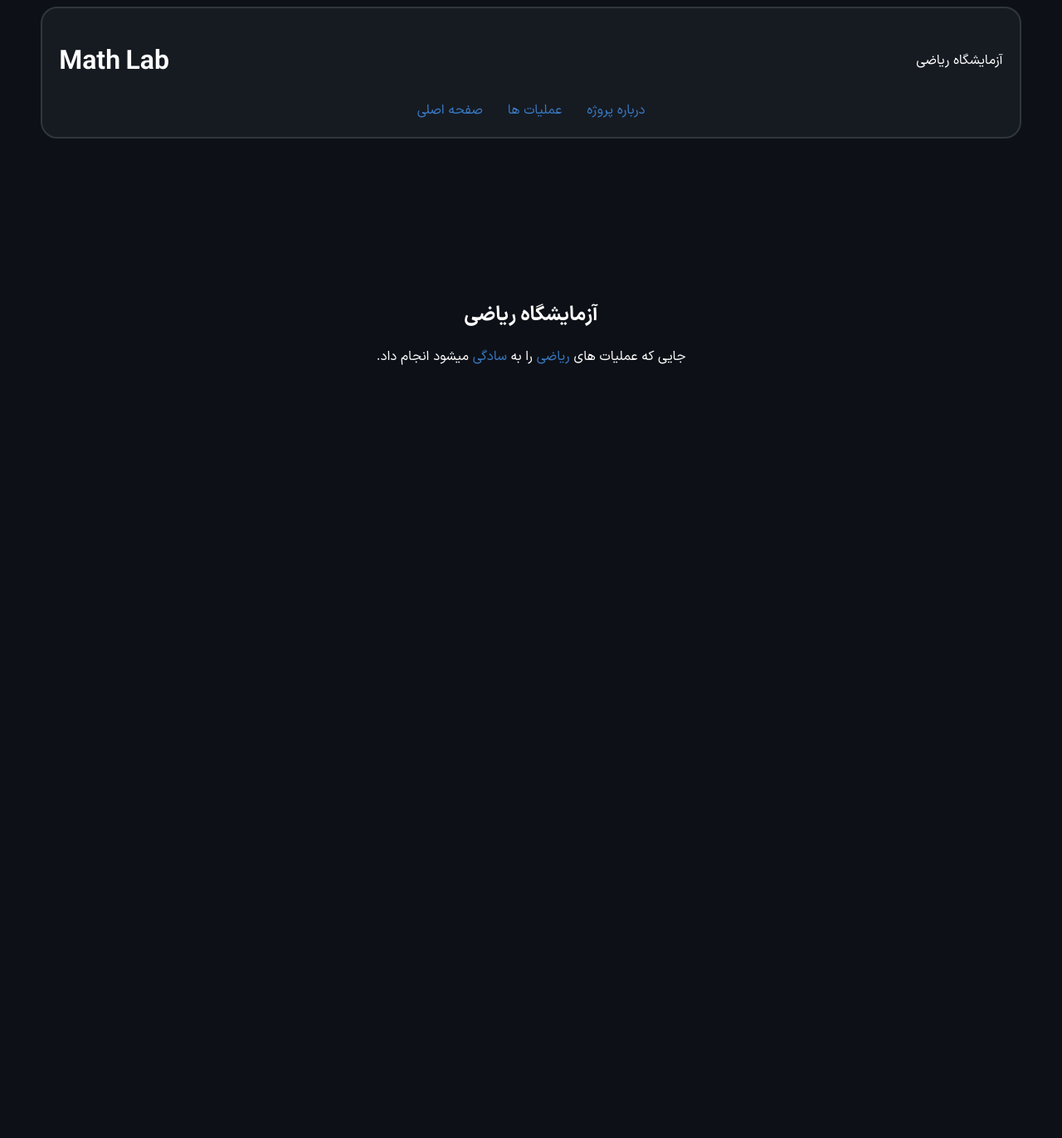
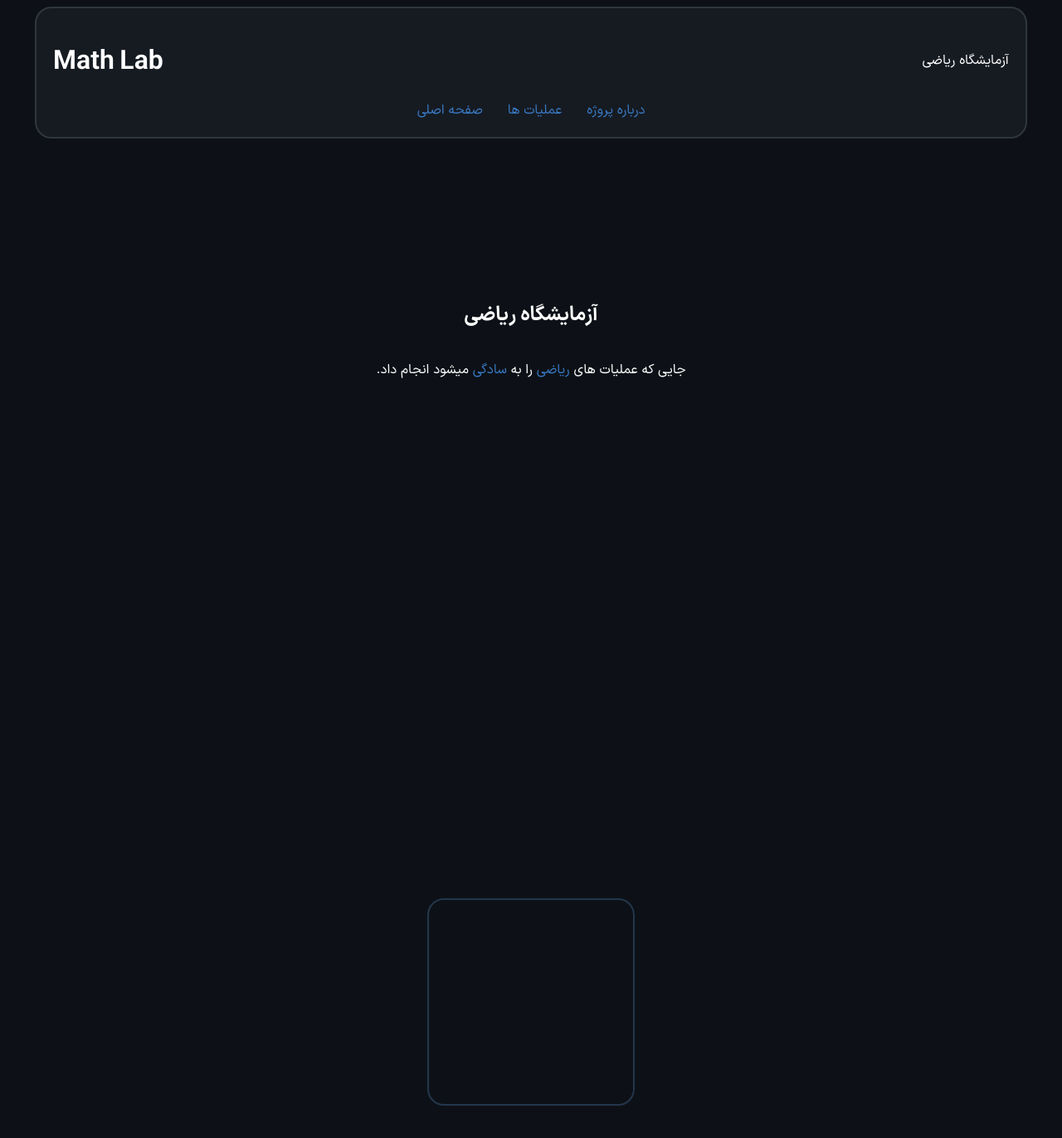
Before and after one commit to MACsepehri/Kharazmi1405-1406, a React (Vite) app in the folder MathLab/: page / in a window 1280 px wide. Shown: the top 1372 px of the page at 83% size. Before the commit the page ends 800 px from the top, so only its background shows below. Built offline with nearby package versions, Linux system fonts and the light colour scheme.

Commit message:
Styling for starting the second body part.

```diff
--- a/MathLab/src/App.jsx
+++ b/MathLab/src/App.jsx
@@ -1,9 +1,11 @@
 import PartOne from "./assets/part/PartOne";
+import PartTwo from "./assets/part/PartTwo";
 
 export default function App() {
     return (
         <div>
             <PartOne />
+            <PartTwo />
         </div>
     )
 }
--- a/MathLab/src/assets/css/Base.jsx
+++ b/MathLab/src/assets/css/Base.jsx
@@ -51,15 +51,24 @@ export const BaseHeader = styled.header`
     background: var(--card);
     margin: auto;
     border: 2px solid var(--border);
+    position: absolute;
+    right: 50%;
+    transform: translateX(50%);
 `
 
 export const Section = styled.section`
     width: 100%;
-`
+    min-height: 100vh;
+    display: flex;
+    align-items: center;
+    justify-content: center;
+    box-sizing: border-box;
+`;
 
-export const SectionContent = styled.section`
-    position: absolute;
-    top: 50%;
-    right: 50%;
-    transform: translate(50%,-50%);
-`
+export const SectionContent = styled.div`
+    width: 100%;
+    display: flex;
+    flex-direction: column;
+    align-items: center;
+    justify-content: center;
+`;
--- a/MathLab/src/assets/css/MainPage.jsx
+++ b/MathLab/src/assets/css/MainPage.jsx
@@ -1 +1,20 @@
-import styled,{ createGlobalStyle } from 'styled-components';
+import styled from 'styled-components';
+
+export const OuterBox = styled.div`
+    width: 250px;
+    height: 250px;
+    border: 2px solid var(--dark-blue-border);
+    border-radius: 20px;
+    display: flex;
+    align-items: center;
+    justify-content: center;
+    box-sizing: border-box;
+`
+
+export const InnerBox = styled.div`
+    width: 100%;
+    display: flex;
+    flex-direction: column;
+    align-items: center;
+    justify-content: center;
+`
--- /dev/null
+++ b/MathLab/src/assets/part/PartTwo.jsx
@@ -0,0 +1,13 @@
+import { Section, SectionContent } from "../css/Base";
+import { OuterBox } from "../css/MainPage";
+
+export default function PartTwo() {
+    return (
+        <Section id="projects">
+            <SectionContent>
+                <OuterBox>
+                </OuterBox>
+            </SectionContent>
+        </Section>
+    )
+}
```
